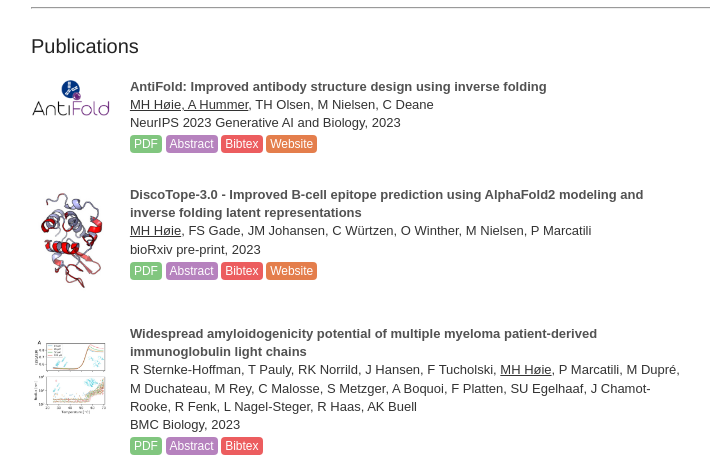
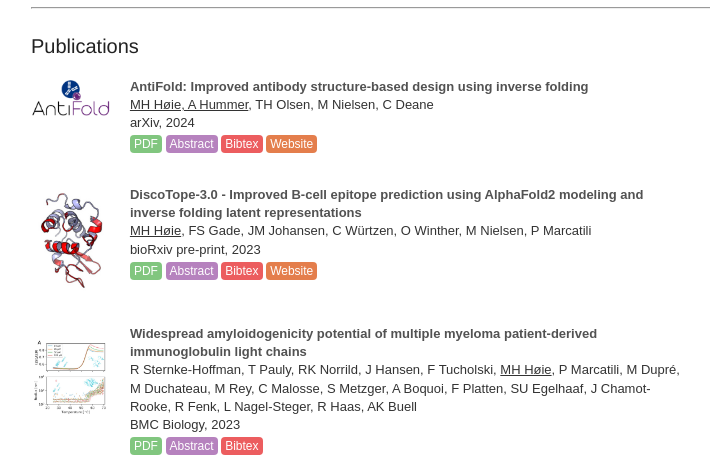
Before and after one commit to Magnushhoie/magnushhoie.github.io, a Jekyll site: the page built from index.html, in a window 1280 px wide and 900 px high, cut to the strip 434-900 px from the top of the window. Shown: the whole strip, without its empty margins (249-959 px from the left). Built offline with Jekyll 4.4.1, drawn with Linux system fonts in a browser that asks for light colours.

Commit message:
Update 2023-10-27-AntiFold.md

```diff
--- a/_posts/publications/2023-10-27-AntiFold.md
+++ b/_posts/publications/2023-10-27-AntiFold.md
@@ -1,10 +1,10 @@
 ---
 layout: post
-title: "AntiFold: Improved antibody structure design using inverse folding"
+title: "AntiFold: Improved antibody structure-based design using inverse folding"
 author: <u>MH Høie, A Hummer</u>, TH Olsen, M Nielsen, C Deane
-year: 2023
-key: 2023.10
-journal: NeurIPS 2023 Generative AI and Biology
+year: 2024
+key: 2024.05
+journal: arXiv
 link: https://arxiv.org/abs/2405.03370
 image: /media/publications/AntiFold/image.png
 bibtex: /media/publications/AntiFold/bibtex.txt
```
